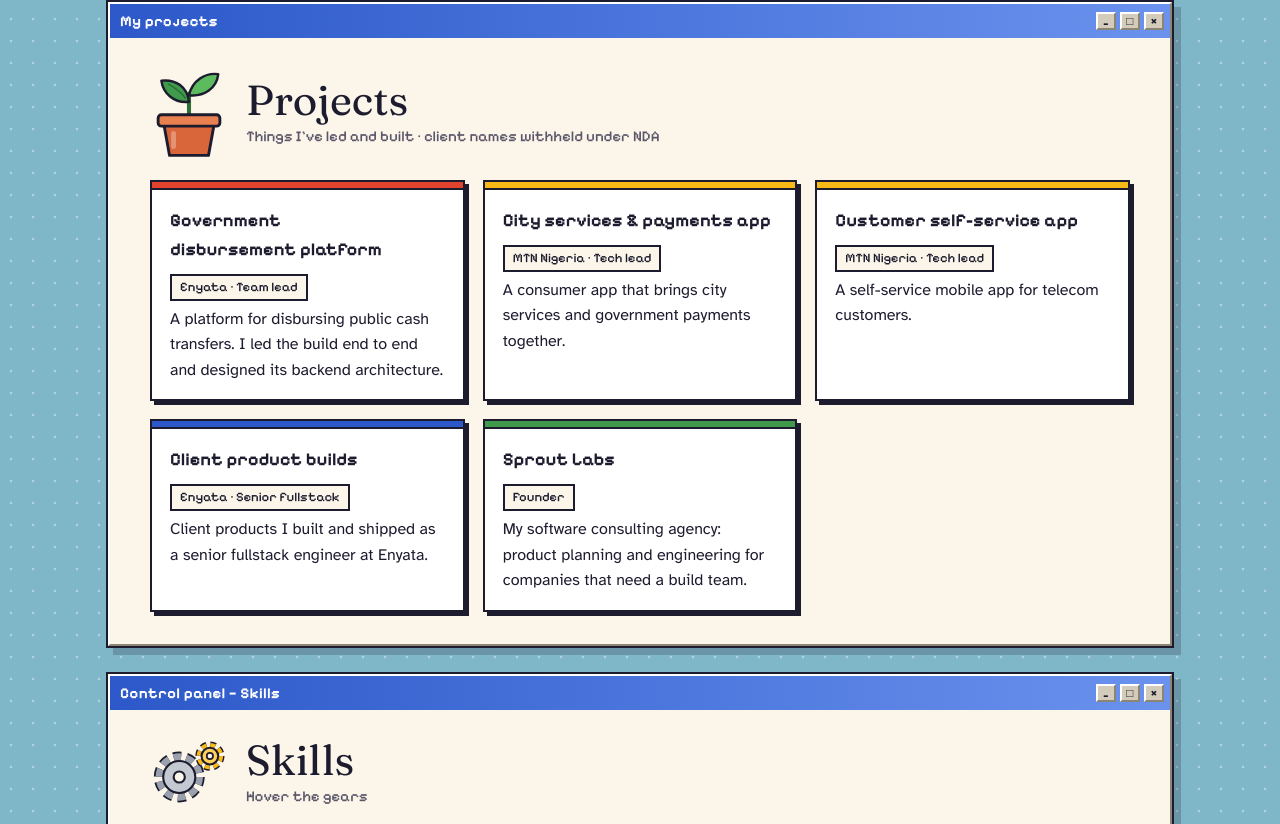
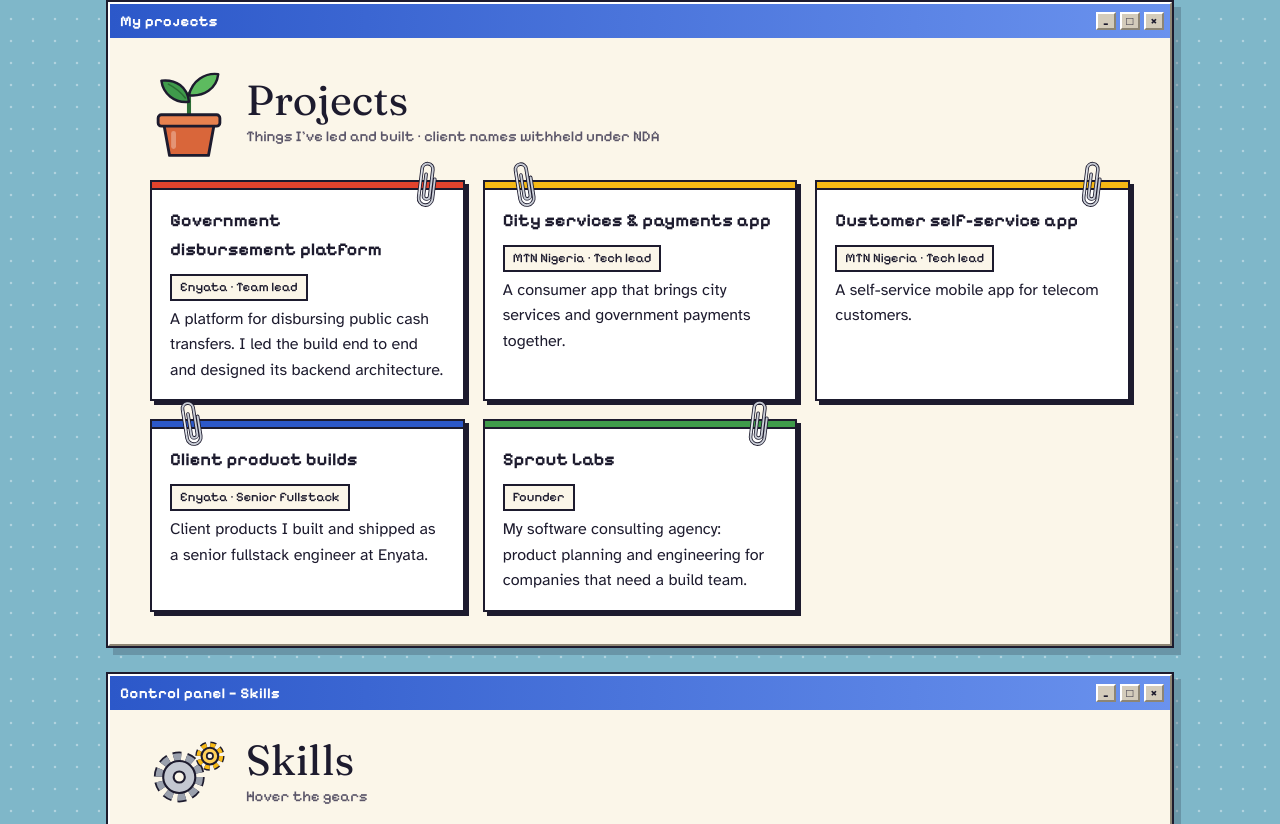
Before and after one commit to Dayo-Adewuyi/profile, a plain HTML site: page index.html in a window 1280 px wide. Shown: the part 2016-2840 px from the top of the page. Drawn offline with Linux system fonts and the light colour scheme.

Commit message:
Add paper clips holding project and blog cards
Co-Authored-By: Claude Opus 5.5 <noreply@anthropic.com>
Claude-Session: https://claude.ai/code/session_013YxTgS8wgsfr6V1BifB3eS

```diff
--- a/index.html
+++ b/index.html
@@ -164,6 +164,12 @@ main{max-width:1100px; margin:0 auto; padding:28px 18px 0; display:grid; gap:28p
 .post .open{font-family:var(--font-ui); font-weight:700; font-size:14px; white-space:nowrap; align-self:center}
 .tag{font-family:var(--font-ui); font-size:13px; padding:0 8px; border:2px solid var(--ink); background:var(--paper)}
 .tag.draft{background:var(--red); color:#fff}
+
+/* paper clips holding cards */
+.proj,.post{position:relative}
+.clip{position:absolute; top:-22px; right:26px; width:20px; height:52px; pointer-events:none; transform:rotate(7deg)}
+.clip.l{right:auto; left:30px; transform:rotate(-9deg)}
+.clip path{fill:none; stroke-linecap:round; stroke-linejoin:round}
 
 /* reader */
 .reader{
@@ -857,6 +863,16 @@ RETURNING key;</code></pre>
   postsEl.querySelectorAll('[data-post]').forEach(a=>{
     a.addEventListener('click', e=>{ e.preventDefault(); lastTrigger = a; openPost(a.dataset.post); });
   });
+  // Plain paper clips holding the project and blog cards (decorative)
+  const CLIP = '<svg class="clip" viewBox="0 0 26 62" aria-hidden="true">' +
+    ['<path d="M10 16V44a4 4 0 0 0 8 0V9a7 7 0 0 0-14 0v38a9 9 0 0 0 18 0V21" stroke="#1d1b2e" stroke-width="4.6"/>',
+     '<path d="M10 16V44a4 4 0 0 0 8 0V9a7 7 0 0 0-14 0v38a9 9 0 0 0 18 0V21" stroke="#c9cdd6" stroke-width="2.4"/>',
+     '<path d="M4 12v30" stroke="#fff" stroke-width=".9" opacity=".9"/>'].join('') + '</svg>';
+  document.querySelectorAll('.proj, .post').forEach((card, i)=>{
+    card.insertAdjacentHTML('afterbegin', CLIP);
+    if(i % 2) card.querySelector('.clip').classList.add('l');
+  });
+
   function openPost(slug){
     const p = POSTS.find(x=>x.slug===slug); if(!p) return;
     currentPost = p;
```
